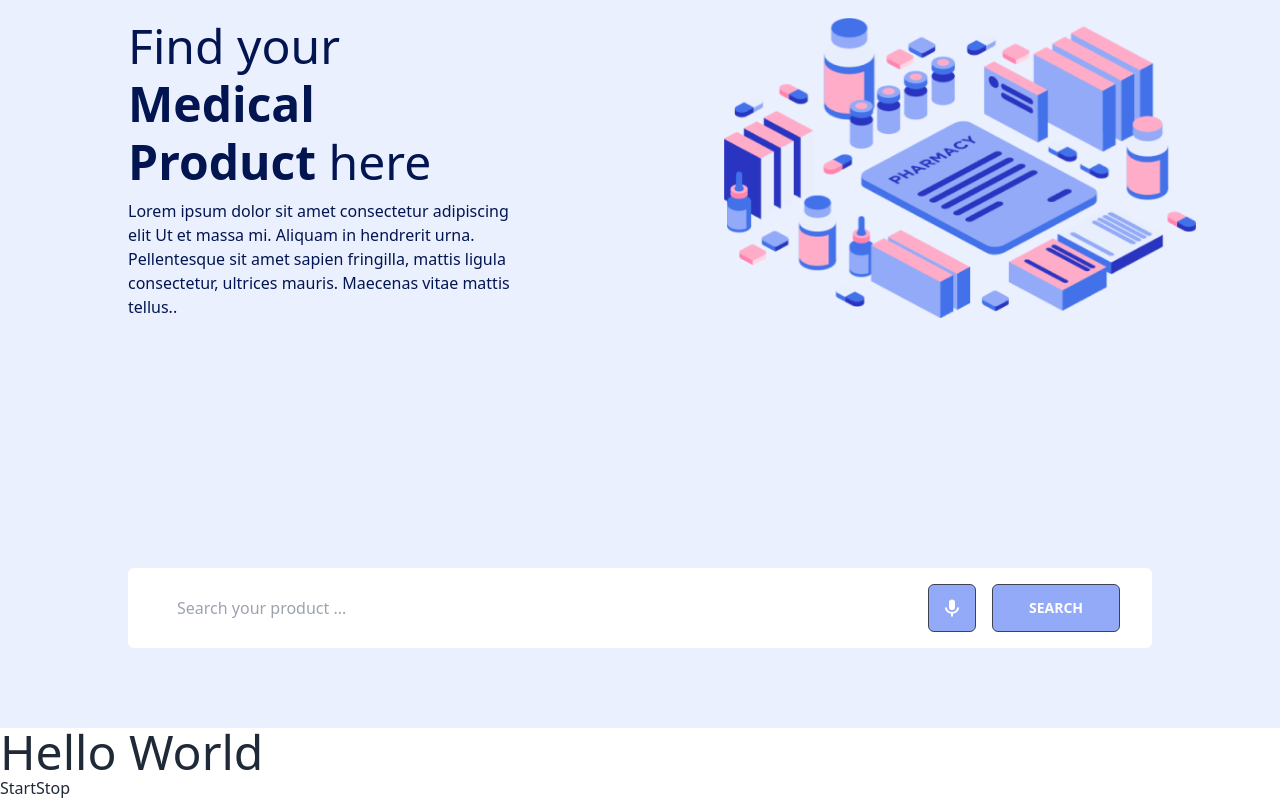
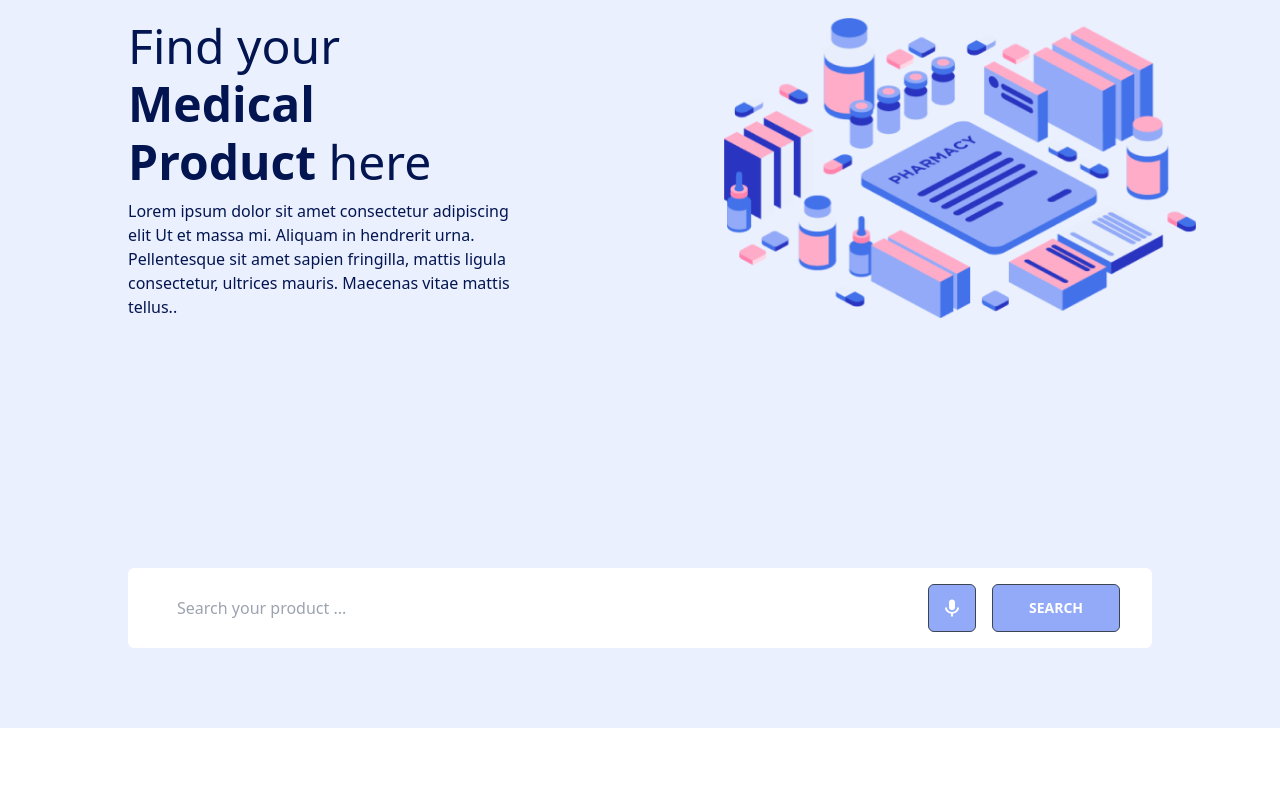
Before and after one commit to reynoldputra/medical-ecommerce, a Nuxt app: page / in a window 1280 px wide. Shown: the part 320-1120 px from the top of the page. After the commit the page ends 1048 px from the top, so only its background shows below. Built offline with nearby package versions, Linux system fonts and the light colour scheme.

Commit message:
feat: imlement stt on search bar

```diff
--- a/components/homepageView.vue
+++ b/components/homepageView.vue
@@ -22,12 +22,13 @@
     <div class="bg-[#EBF0FF] flex w-full justify-center pb-20">
       <div class="bg-white rounded-md w-full mx-32 px-8 flex">
         <input
+          v-model="transcript"
           type="text"
           placeholder="Search your product ..."
           class="input bg-white w-full h-20"
         />
         <div class="flex ml-auto gap-4 items-center justify-center">
-          <button class="btn h-12 w-12 flex justify-center items-center rounded-md bg-[#93AAF8]">
+          <button class="btn h-12 w-12 flex justify-center items-center rounded-md bg-[#93AAF8]" @click="startRecording" >
             <svg
               width="15"
               height="20"
@@ -49,7 +50,39 @@
 </template>
 
 <script>
+  import { ref } from 'vue'
 export default {
   name: 'HomePageView',
+  setup() {
+    const isRecording = ref(false)
+    const recognition = ref(null)
+    const transcript = ref('')
+
+    function startRecording() {
+      if (process.client) {
+        const SpeechRecognition =
+          window.SpeechRecognition || window.webkitSpeechRecognition
+        recognition.value = new SpeechRecognition()
+        recognition.value.start()
+        recognition.value.onresult = (event) => {
+          transcript.value = event.results[0][0].transcript
+        }
+        // Use the recognition object here
+      }
+    }
+
+    function stopRecording() {
+      isRecording.value = false
+      recognition.value.abort()
+    }
+
+    return {
+      isRecording,
+      recognition,
+      transcript,
+      startRecording,
+      stopRecording
+    }
+  }
 }
 </script>
--- a/pages/index.vue
+++ b/pages/index.vue
@@ -2,15 +2,10 @@
   <div>
     <NavbarView />
     <HomePageview />
-    <div class="text-5xl">Hello World</div>
-    <button @click="startRecording">Start</button>
-    <button @click="stopRecording">Stop</button>
-    <p>{{transcript}}</p>
   </div>
 </template>
 
 <script>
-import { ref } from 'vue'
 import NavbarView from '@/components/navbarView.vue'
 import HomePageview from '@/components/homepageView.vue'
 
@@ -20,39 +15,6 @@ export default {
     NavbarView,
     HomePageview,
   },
-  setup() {
-    const isRecording = ref(false)
-    const recognition = ref(null)
-    const transcript = ref('')
-
-    function startRecording() {
-      if (process.client) {
-        console.log("test")
-        const SpeechRecognition =
-          window.SpeechRecognition || window.webkitSpeechRecognition
-        recognition.value = new SpeechRecognition()
-        recognition.value.start()
-        recognition.value.onresult = (event) => {
-          console.log(event)
-          transcript.value = event.results[0][0].transcript
-        }
-        // Use the recognition object here
-      }
-    }
-
-    function stopRecording() {
-      isRecording.value = false
-      recognition.value.abort()
-    }
-
-    return {
-      isRecording,
-      recognition,
-      transcript,
-      startRecording,
-      stopRecording
-    }
-  }
 }
 
 
```
